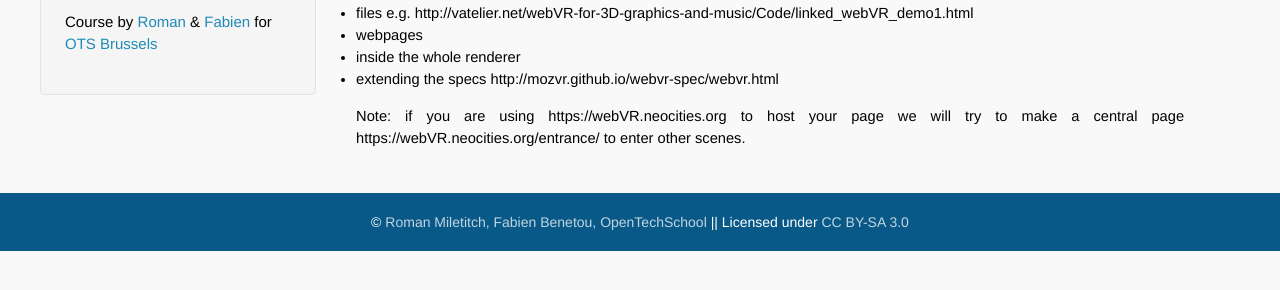
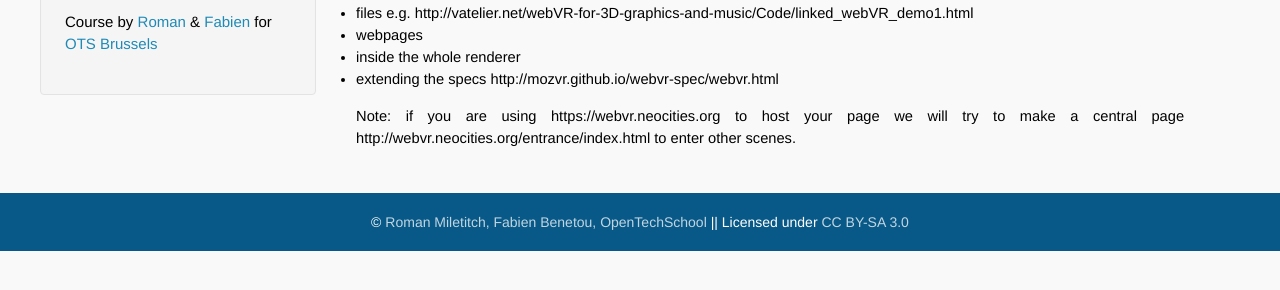
Before and after one commit to OpenTechSchool-Brussels/webVR-for-3D-graphics-and-music, a Jekyll site: the page built from hyper-virtual-reality.markdown, in a window 1280 px wide. Shown: the part 535-825 px from the top of the page. Built offline with Jekyll 4.4.1, drawn with Linux system fonts in a browser that asks for light colours; Markdown is read by kramdown in place of the engine named in the settings; some of the changed lines change nothing that is shown.

Commit message:
Update hyper-virtual-reality.markdown

```diff
--- a/hyper-virtual-reality.markdown
+++ b/hyper-virtual-reality.markdown
@@ -22,4 +22,4 @@ num: 5
 * inside the whole renderer
 * extending the specs http://mozvr.github.io/webvr-spec/webvr.html
 
-Note: if you are using https://webVR.neocities.org to host your page we will try to make a central page https://webVR.neocities.org/entrance/ to enter other scenes.
+Note: if you are using https://webvr.neocities.org to host your page we will try to make a central page http://webvr.neocities.org/entrance/index.html to enter other scenes.
```
